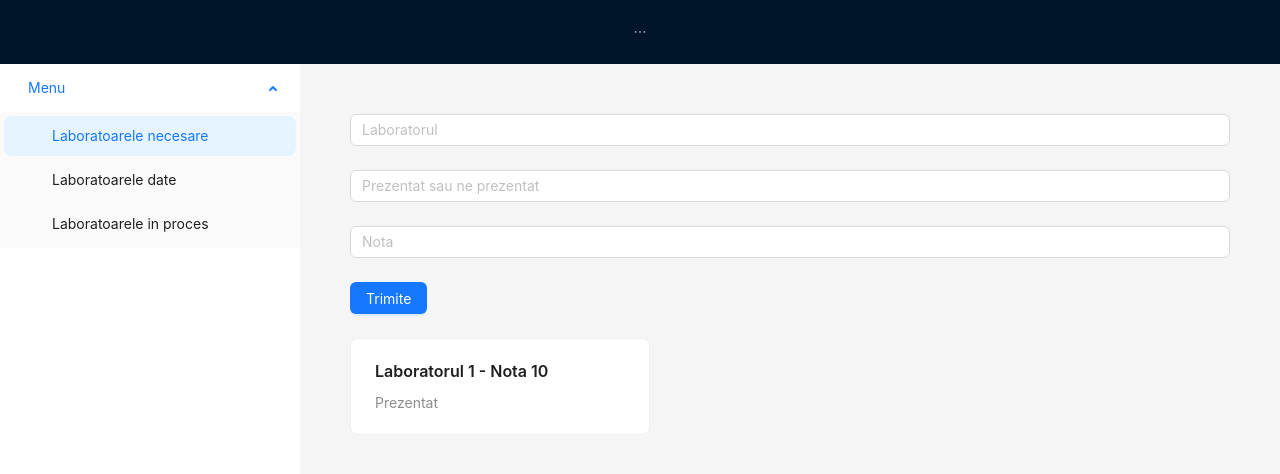
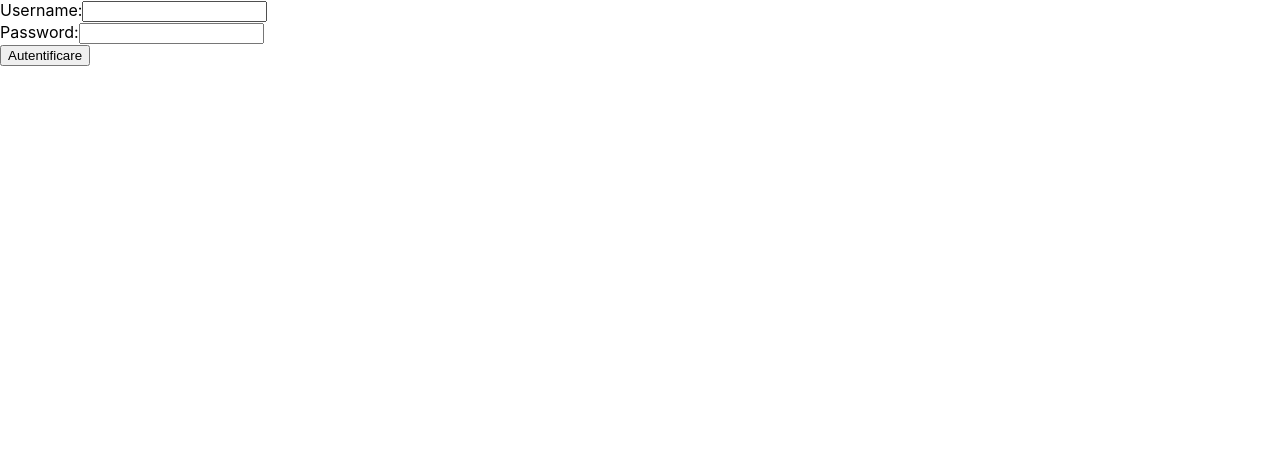
Before and after one commit to crycifyme/Dorin, a React (Create React App) app in the folder lab3/: page / in a window 1280 px wide. Shown: the top 474 px of the page. Built offline with nearby package versions, Linux system fonts and the light colour scheme.

Commit message:
Add files via upload

```diff
--- a/lab3/src/App.tsx
+++ b/lab3/src/App.tsx
@@ -1,75 +1,86 @@
-import React, { useState } from 'react';
-import { Layout, Menu, Card, Form, Input, Button } from 'antd';
-const { SubMenu } = Menu;
+import React, { useState, useEffect } from "react";
 
-const { Header, Content, Footer, Sider } = Layout;
+const UserInitial = [
+    { username: "nicu", password: "123" },
+    { username: "ion", password: "1234" },
+    { username: "vasile", password: "12345" },
+];
 
 const App = () => {
-    const [form] = Form.useForm();
-    const [cards, setCards] = useState([
-        { title: 'Laboratorul 1', content: 'Prezentat', prenume: 'Nota 10' },
+    const [username, setUsername] = useState("");
+    const [password, setPassword] = useState("");
+    const [EsteLogat, setEsteLogat] = useState(false);
+    const [users, SetareUser] = useState(UserInitial);
 
-    ]);
-    const handleSubmit = (values: { title: string; content: string; prenume: string }) => {
-        const newCard = { title: values.title, content: values.content, prenume: values.prenume };
-        const newCards = [...cards, newCard];
-        setCards(newCards);
-        console.log('valorile', values);
-        alert('Forma a fost adaugata');
+    useEffect(() => {
+        const storedUsers = localStorage.getItem("users");
+        if (storedUsers) {
+            SetareUser([...users, ...JSON.parse(storedUsers)]);
+        }
+    }, [users]);
+
+    const handleLogin = (event: { preventDefault: () => void; }) => {
+        event.preventDefault();
+        const foundUser = users.find(
+            (user) => user.username === username && user.password === password
+        );
+        if (foundUser) {
+            setEsteLogat(true);
+            localStorage.setItem("EsteLogat", "true");
+            localStorage.setItem("user", JSON.stringify(foundUser));
+            alert("Autentificare reușită");
+        } else {
+            alert("Login eșuat");
+        }
     };
-    return (
-        <Layout>
-            <Header style={{ display: 'flex', justifyContent: 'center' }}>
-                <Menu theme="dark" mode="horizontal">
-                    <Menu.Item key="1">LABORATORUL 3</Menu.Item>
-                </Menu>
-            </Header>
-            <Layout>
-                <Sider width={300} style={{ background: '#fff' }}>
-                    <Menu
-                        theme="light"
-                        mode="inline"
-                        defaultSelectedKeys={['1']}
-                        defaultOpenKeys={['sub1']}
-                        style={{ height: '100%', borderRight: 0 }}
-                    >
-                        <SubMenu key="sub1" title="Menu">
-                            <Menu.Item key="1">Laboratoarele necesare</Menu.Item>
-                            <Menu.Item key="2">Laboratoarele date</Menu.Item>
-                            <Menu.Item key="3">Laboratoarele in proces</Menu.Item>
-                        </SubMenu>
-                    </Menu>
-                </Sider>
 
-                <Content style={{ padding: '50px' }}>
-                    <Form form={form} onFinish={handleSubmit}>
-                        <Form.Item name="title" rules={[{ required: true, message: 'Introduceți Laboratorul' }]}>
-                            <Input placeholder="Laboratorul" />
-                        </Form.Item>
-                        <Form.Item name="content" rules={[{ required: true, message: 'Introduceti starea' }]}>
-                            <Input placeholder="Prezentat sau ne prezentat" />
-                        </Form.Item>
-                        <Form.Item name="prenume" rules={[{ required: true, message: 'Introduceti nota' }]}>
-                            <Input placeholder="Nota" />
-                        </Form.Item>
-                        <Form.Item>
-                            <Button type="primary" htmlType="submit">
-                                Trimite
-                            </Button>
-                        </Form.Item>
-                    </Form>
-                    <div style={{ display: 'flex', flexWrap: 'wrap' }}>
-                        {cards.map(card => (
-                            <Card key={card.title} style={{ width: 300}}>
-                                <Card.Meta title={`${card.title} - ${card.prenume}`} description={card.content} />
-                            </Card>
-                        ))}
-                    </div>
-                </Content>
-            </Layout>
 
-        </Layout>
-    );
+    const handleLogout = () => {
+        setEsteLogat(false);
+        localStorage.setItem("EsteLogat", "false");
+        alert("Succes la deconectare");
+    };
+
+    const renderLoginForm = () => {
+        return (
+
+            <form onSubmit={handleLogin}>
+                <label>
+                    Username:
+                    <input
+                        type="text"
+                        value={username}
+                        onChange={(event) => setUsername(event.target.value)}
+                    />
+                </label>
+                <br />
+                <label>
+                    Password:
+                    <input
+                        type="password"
+                        value={password}
+                        onChange={(event) => setPassword(event.target.value)}
+                    />
+                </label>
+                <br />
+                <button type="submit">Autentificare</button>
+            </form>
+        );
+    };
+
+    const renderLogoutButton = () => {
+        const storedUser = localStorage.getItem("user");
+        const loggedInUser = storedUser ? JSON.parse(storedUser) : null;
+        return (
+            <div>
+                {loggedInUser && <p>User : {loggedInUser.username}</p>}
+                <button onClick={handleLogout}>Ieșire</button>
+            </div>
+        );
+    };
+
+
+    return <div>{EsteLogat ? renderLogoutButton() : renderLoginForm()}</div>;
 };
 
 export default App;
```
